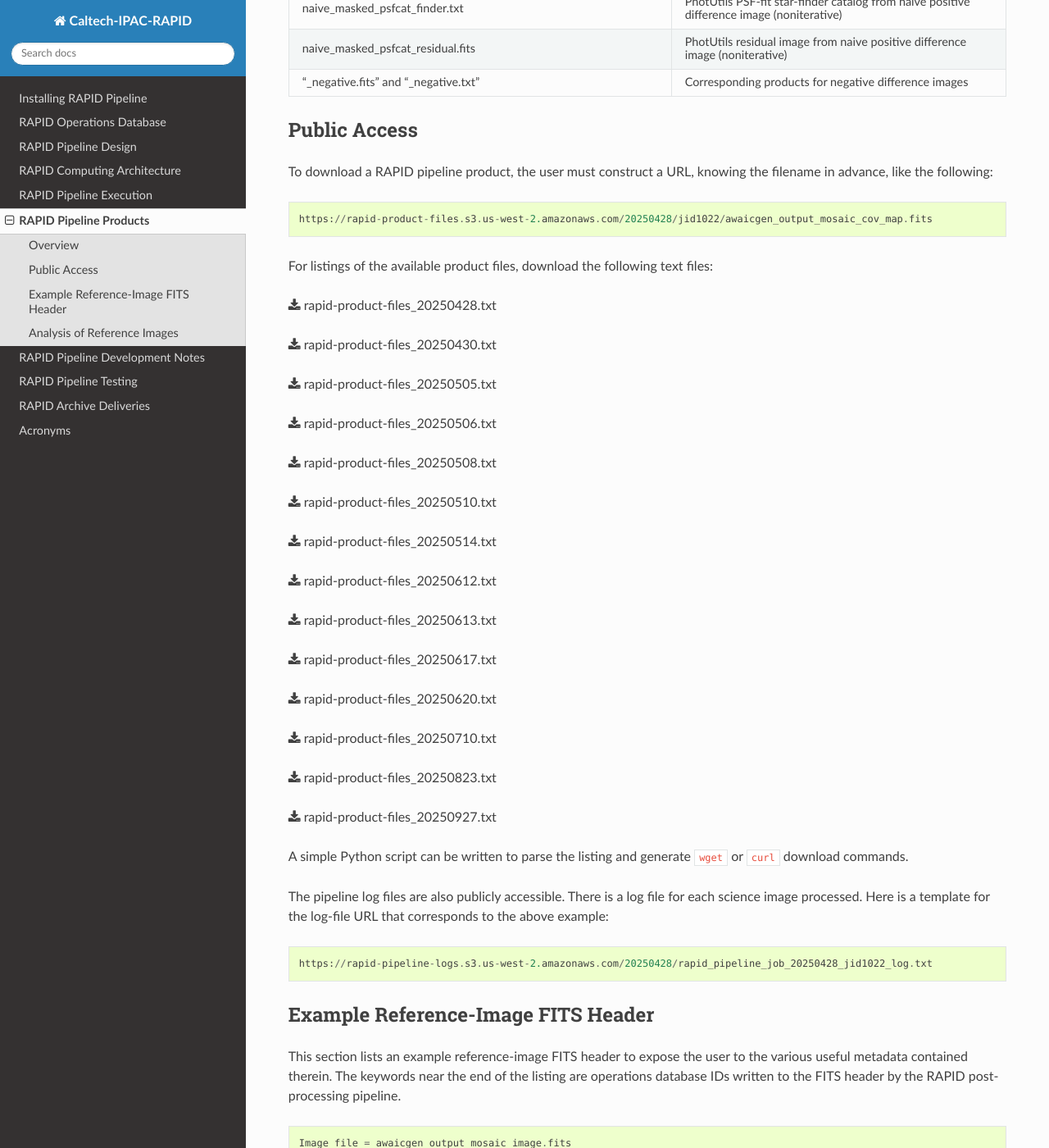
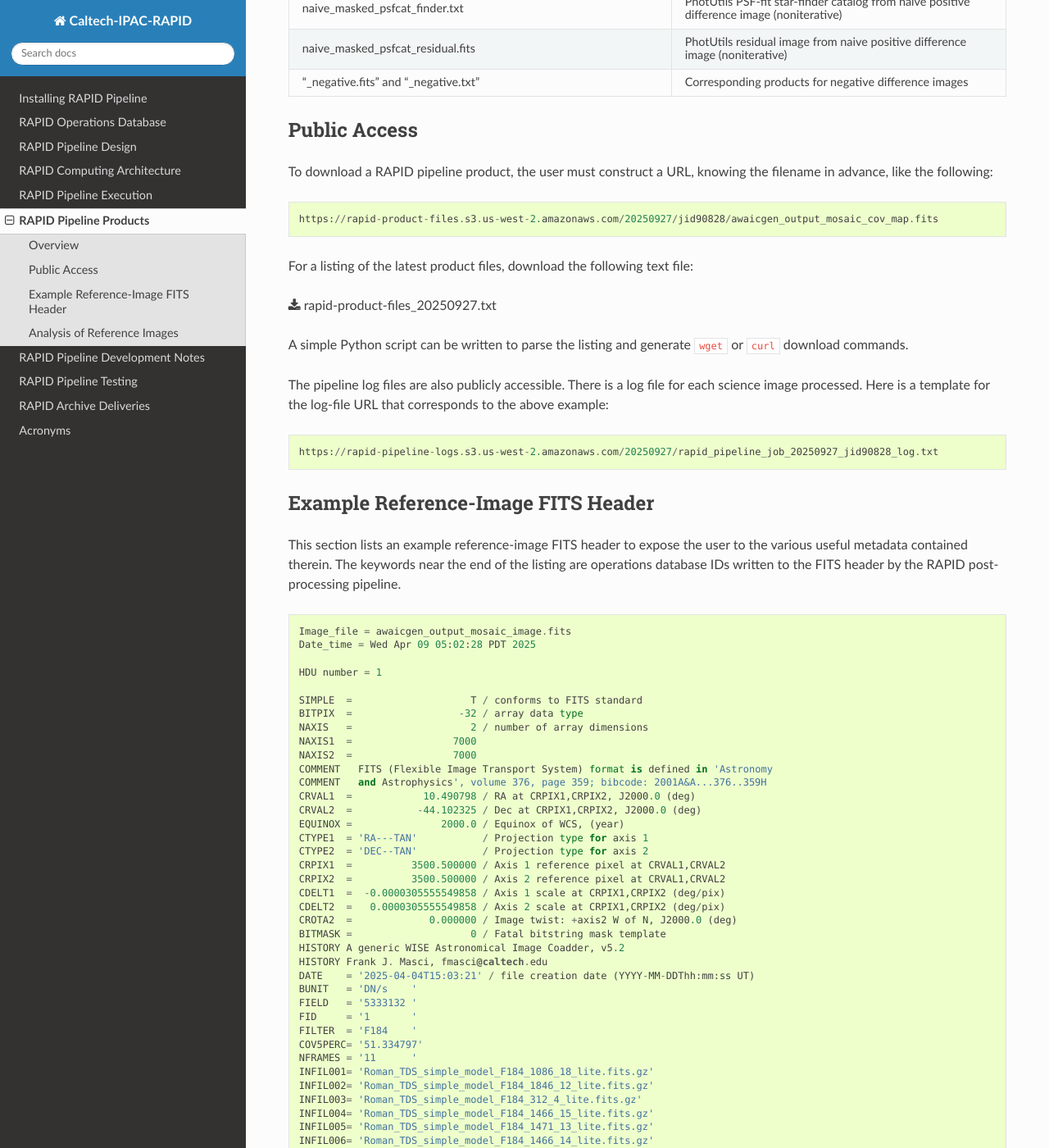
Before and after one commit to Caltech-IPAC/rapid, a Sphinx documentation site: the page built from docs/source/prod/products.rst, in a window 1280 px wide and 1400 px high, scrolled down 3018 px. Shown: the whole window at 82% size. Built offline with Sphinx 7.4.7 and the Read the Docs theme 3.1.0, drawn with Linux system fonts in a browser that asks for light colours; formulas are drawn with MathJax 3.

Commit message:
Removed product listings for all tests but the latest.

```diff
--- a/docs/source/prod/products.rst
+++ b/docs/source/prod/products.rst
@@ -97,35 +97,9 @@ Public Access
 To download a RAPID pipeline product, the
 user must construct a URL, knowing the filename in advance, like the following::
 
-    https://rapid-product-files.s3.us-west-2.amazonaws.com/20250428/jid1022/awaicgen_output_mosaic_cov_map.fits
+    https://rapid-product-files.s3.us-west-2.amazonaws.com/20250927/jid90828/awaicgen_output_mosaic_cov_map.fits
 
-For listings of the available product files, download the following text files:
-
-:download:`rapid-product-files_20250428.txt <rapid-product-files_20250428.txt>`
-
-:download:`rapid-product-files_20250430.txt <rapid-product-files_20250430.txt>`
-
-:download:`rapid-product-files_20250505.txt <rapid-product-files_20250505.txt>`
-
-:download:`rapid-product-files_20250506.txt <rapid-product-files_20250506.txt>`
-
-:download:`rapid-product-files_20250508.txt <rapid-product-files_20250508.txt>`
-
-:download:`rapid-product-files_20250510.txt <rapid-product-files_20250510.txt>`
-
-:download:`rapid-product-files_20250514.txt <rapid-product-files_20250514.txt>`
-
-:download:`rapid-product-files_20250612.txt <rapid-product-files_20250612.txt>`
-
-:download:`rapid-product-files_20250613.txt <rapid-product-files_20250613.txt>`
-
-:download:`rapid-product-files_20250617.txt <rapid-product-files_20250617.txt>`
-
-:download:`rapid-product-files_20250620.txt <rapid-product-files_20250620.txt>`
-
-:download:`rapid-product-files_20250710.txt <rapid-product-files_20250710.txt>`
-
-:download:`rapid-product-files_20250823.txt <rapid-product-files_20250823.txt>`
+For a listing of the latest product files, download the following text file:
 
 :download:`rapid-product-files_20250927.txt <rapid-product-files_20250927.txt>`
 
@@ -134,7 +108,7 @@ A simple Python script can be written to parse the listing and generate ``wget``
 The pipeline log files are also publicly accessible.  There is a log file for each science image processed.
 Here is a template for the log-file URL that corresponds to the above example::
 
-    https://rapid-pipeline-logs.s3.us-west-2.amazonaws.com/20250428/rapid_pipeline_job_20250428_jid1022_log.txt
+    https://rapid-pipeline-logs.s3.us-west-2.amazonaws.com/20250927/rapid_pipeline_job_20250927_jid90828_log.txt
 
 
 Example Reference-Image FITS Header
```
